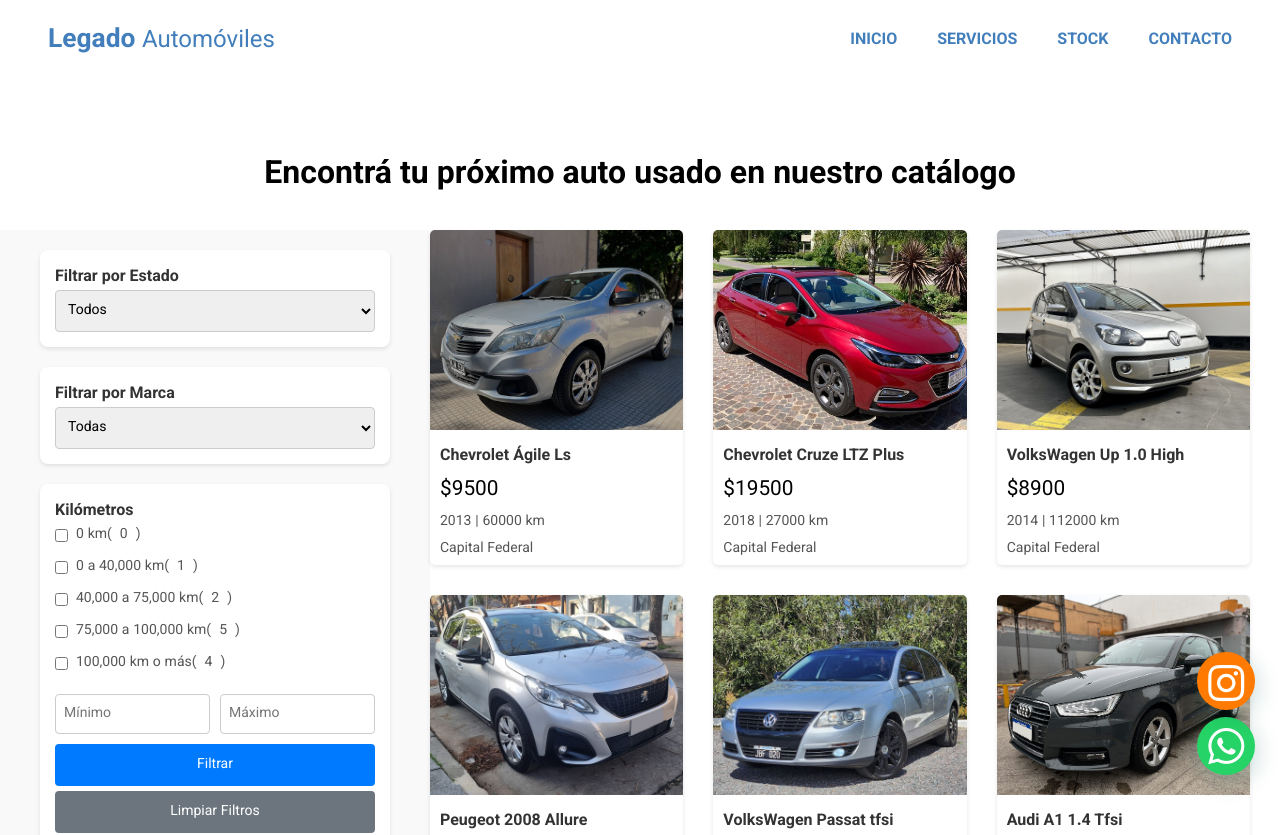
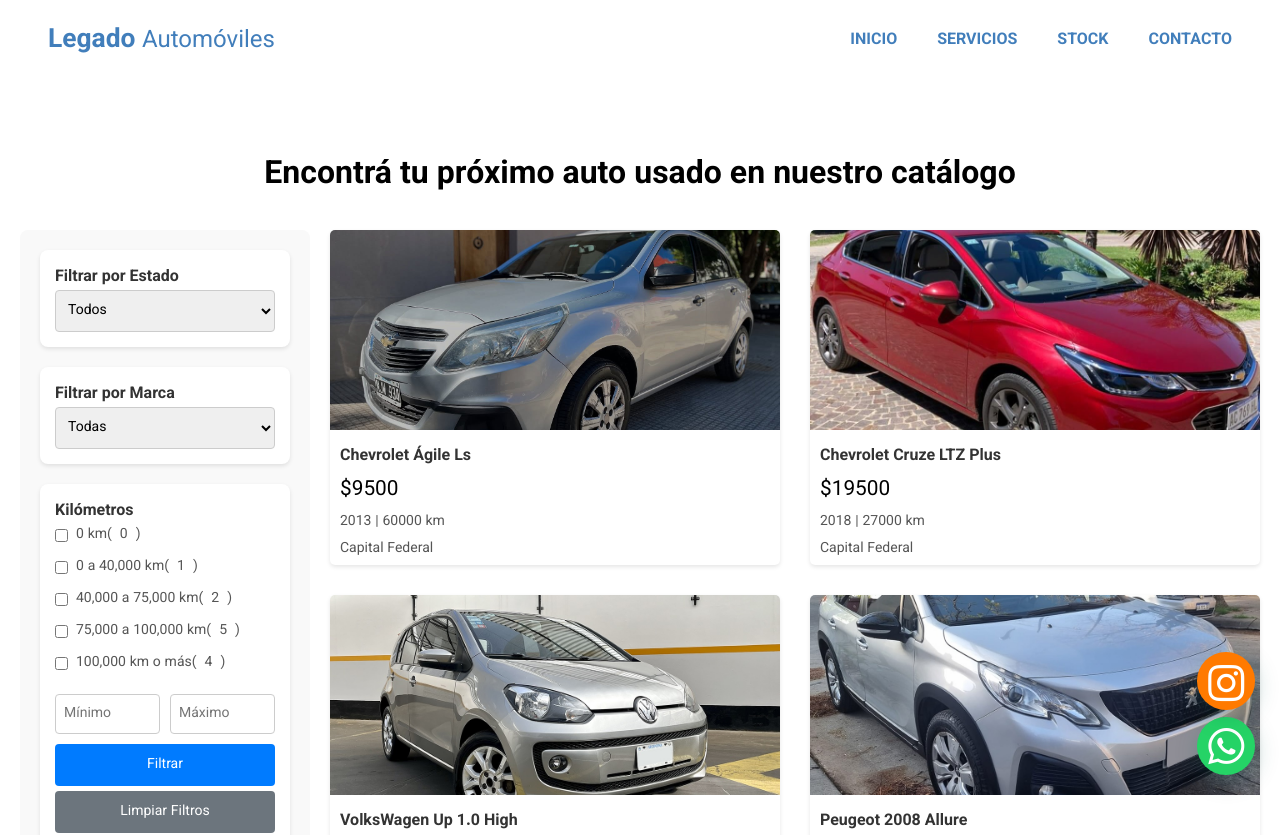
Before and after one commit to MaximoVerdi/legado-automoviles, a React (Vite) app: page /stock in a window 1280 px wide. Shown: the top 835 px of the page. Built offline with nearby package versions, Linux system fonts and the light colour scheme.

Commit message:
Fix: Responsive Stock section

```diff
--- a/src/assets/components/cars-stock-section.css
+++ b/src/assets/components/cars-stock-section.css
@@ -1,31 +1,36 @@
 /* Estilos generales */
-
 .stock-title {
   width: 100%;
   text-align: center;
   margin-top: 150px;
 }
 
+.stock-title h1 {
+  font-size: 2em;
+}
+
 .stock-page {
   display: flex;
-    flex-direction: row;
+  flex-direction: column;
   margin-top: 30px;
   margin-bottom: 50px;
+  padding: 0 20px;
+  gap: 20px;
 }
 
 .stock-section {
+  height: max-content;
   font-family: Arial, sans-serif;
-    padding: 20px;
   background-color: #f9f9f9;
+  padding: 20px 20px 0px 20px;
+  border-radius: 8px;
 }
 
 .filter-container {
   display: flex;
   flex-direction: column;
-  flex-wrap: wrap;
   gap: 20px;
   margin-bottom: 30px;
-  margin: 0 20px;
 }
 
 .filter-menu {
@@ -33,8 +38,9 @@
   padding: 15px;
   border-radius: 8px;
   box-shadow: 0 2px 4px rgba(0, 0, 0, 0.1);
-  min-width: 230px;
+  width: 100%;
   max-width: 350px;
+  margin: 0 auto;
 }
 
 .filter-menu h3 {
@@ -154,3 +160,41 @@
   font-size: 1.3em;
   color: #000;
 }
+
+/* Media Queries para hacerlo responsive */
+@media (min-width: 768px) {
+  .stock-page {
+      flex-direction: row;
+
+  }
+
+  .filter-menu {
+      margin: 0;
+  }
+
+  .cars-container {
+      margin-right: 0;
+  }
+}
+
+@media (min-width: 1024px) {
+  .filter-container {
+      flex-direction: column;
+  }
+
+  .filter-menu {
+      max-width: 250px;
+  }
+
+  .cars-container {
+      grid-template-columns: repeat(auto-fill, minmax(300px, 1fr));
+  }
+}
+
+@media screen and (max-width: 769px) {
+
+  .stock-title h1 {
+    font-size: 1.4em;
+  }
+
+}
--- a/src/assets/components/pages/home.jsx
+++ b/src/assets/components/pages/home.jsx
@@ -33,9 +33,9 @@
 
     <section id="experience" className="stats">
       <div className="stats-container">
-      <Counter target={58} label="Años de experiencia" />
-      <Counter target={220} label="Clientes satisfechos" />
-      <Counter target={122} label="Vehiculos en stock" />
+      <Counter target={5} label="Años de experiencia" />
+      <Counter target={28} label="Clientes satisfechos" />
+      <Counter target={14} label="Vehiculos en stock" />
       </div>
     </section>
     <AboutUs />
```
Lines whose indentation alone changed are shown as unchanged.
